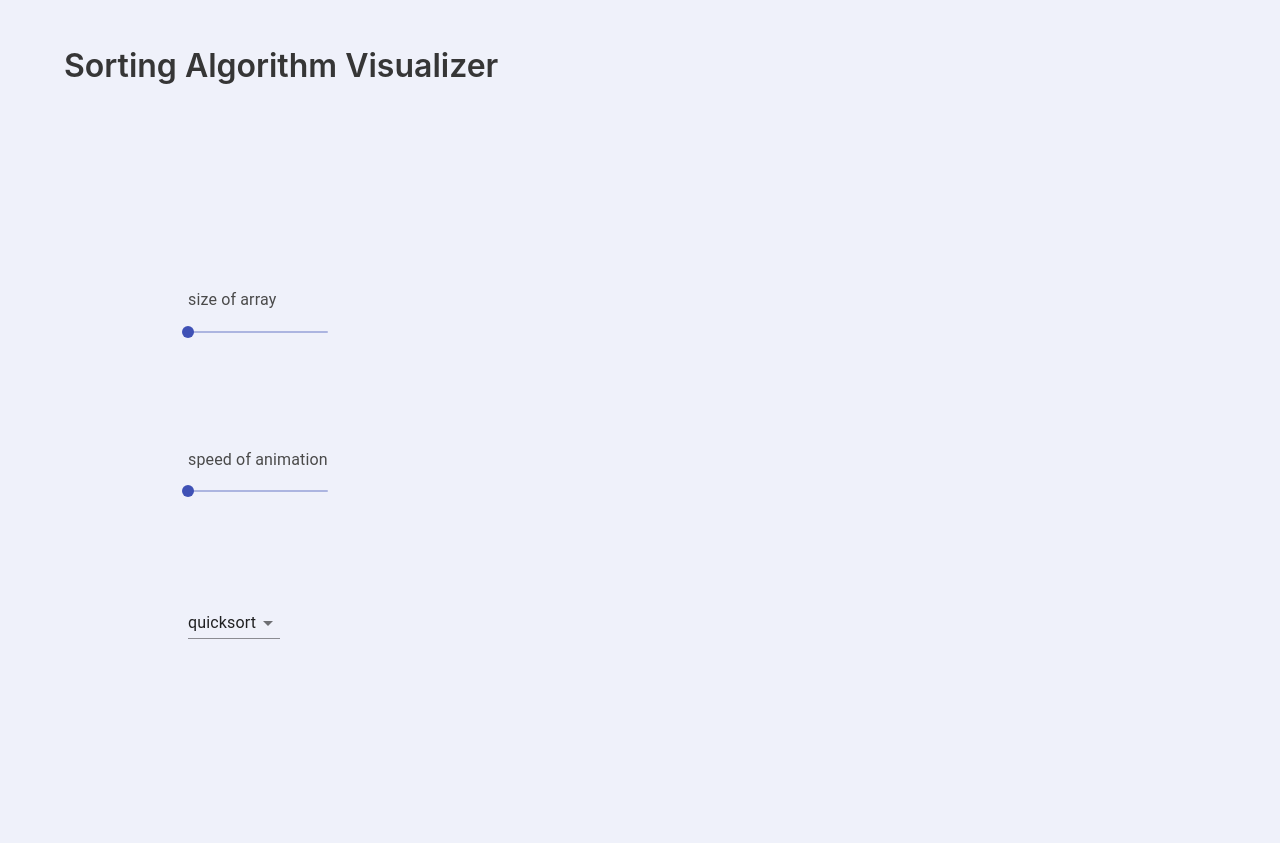
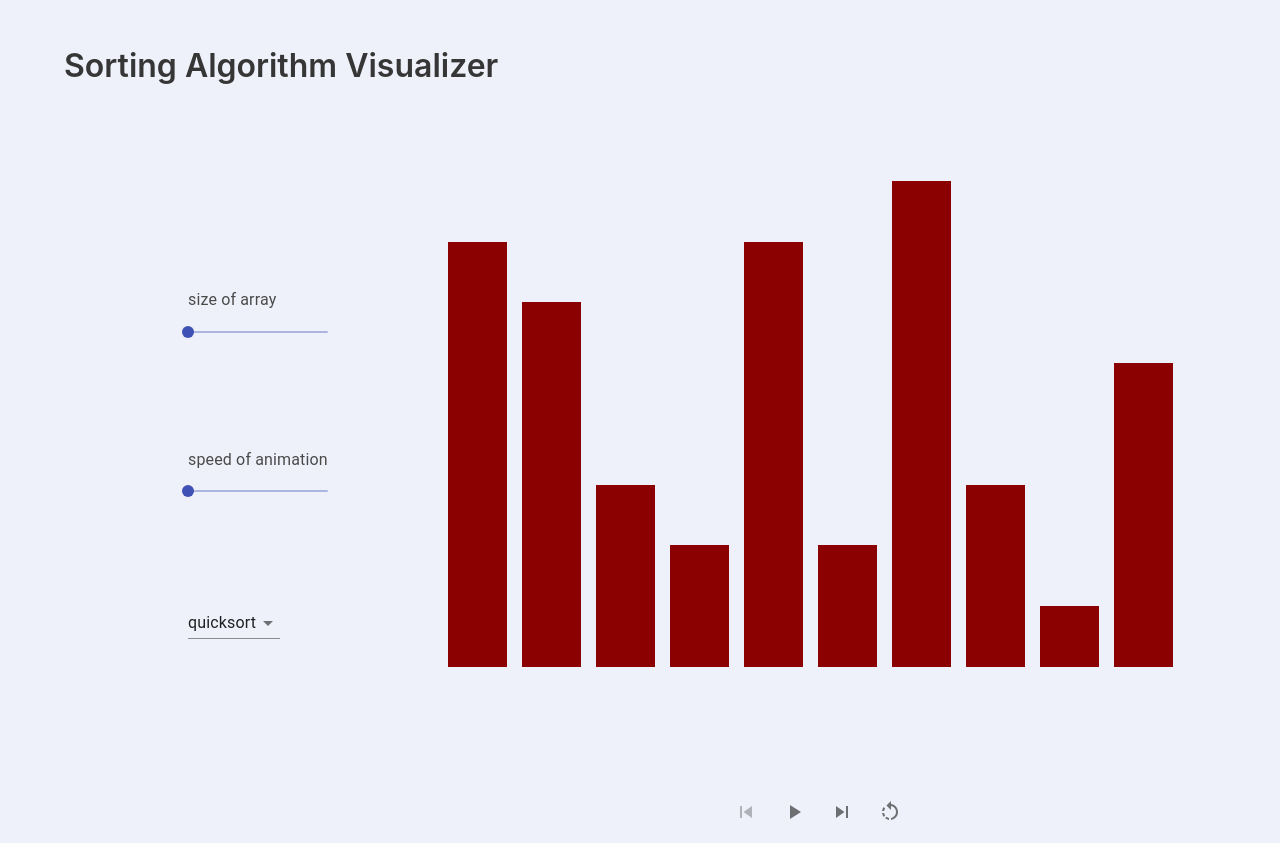
Before and after one commit to belluma/sort_algorithm_visualizer, a React (Create React App) app: page / in a window 1280 px wide. Built offline with nearby package versions, Linux system fonts and the light colour scheme.

Commit message:
load animation on start

```diff
--- a/src/App.tsx
+++ b/src/App.tsx
@@ -16,35 +16,36 @@ function App() {
 
     const [toBeSorted, setToBeSorted] = useState<number[]>(createRandomArray(10));
     const [algorithmOptions, setAlgorithmOptions] = useState(algorithms);
-    // const [sortWith, setSortWith] = useState(algorithms[0].getAnimation);
     const [animation, setAnimation] = useState<Step[]>([])
-
-    const [state, setState] = useState<iState>({
+    const [playback, setPlayback] = useState<iState>({
         speed: 1,
         step: 0,
         play: false,
     });
     useEffect(() => {
-        setState({
-            ...state,
-            // animation: state.selectedAlgorithm([...toBeSorted]),
+        getAnimation();
+    }, []);
+
+    useEffect(() => {
+        setPlayback({
+            ...playback,
             step: 0,
             play: false,
         });
-    }, [state.selectedAlgorithm, toBeSorted]);
+    }, [algorithmOptions, animation, toBeSorted]);
 
     useEffect(() => {
         const animate = () => {
-            setState({...state, step: state.step + 1});
+            setPlayback({...playback, step: playback.step + 1});
         };
-        if (state.play) {
+        if (playback.play) {
             const timer = setTimeout(
                 () => animate(),
-                500 - (2 * state.speed ** 2 + 20 * state.speed + 95)
+                500 - (2 * playback.speed ** 2 + 20 * playback.speed + 95)
             );
             return () => clearTimeout(timer);
         }
-    }, [state.step, state.play, state.speed]);
+    }, [playback.step, playback.play, playback.speed]);
 
     const changeArrayLength = (
         event: ChangeEvent<{}>,
@@ -58,8 +59,14 @@ function App() {
         event: ChangeEvent<{}>,
         value: number | number[]
     ): void => {
-        if (typeof value === "number") setState({...state, speed: value});
+        if (typeof value === "number") setPlayback({...playback, speed: value});
     };
+    const getAnimation = (options = algorithmOptions) => {
+        const selectedAlgorithm = options.find(o => o.selected)
+        if (selectedAlgorithm) {
+            setAnimation(selectedAlgorithm.getAnimation(toBeSorted))
+        } else throw new Error()
+    }
 
     const chooseAlgorithm = (event: any): void => {
         const options = [...algorithmOptions.map(a => a.name === event.target.value ? {...a, selected: true} : {
@@ -67,40 +74,21 @@ function App() {
             selected: false
         })]
         setAlgorithmOptions(options)
-        const selectedAlgorithm = options.find(o => o.name === event.target.value)
-        if (selectedAlgorithm) {
-            setAnimation(selectedAlgorithm.getAnimation(toBeSorted))
-        } else throw new Error()
+        getAnimation(options)
     };
-    if (state.animation && state.step >= state.animation.length - 1 && state.play)
-        setState({...state, play: false});
+    if (playback.animation && playback.step >= playback.animation.length - 1 && playback.play)
+        setPlayback({...playback, play: false});
     const startPause = (): void => {
-        setState({...state, play: !state.play});
+        setPlayback({...playback, play: !playback.play});
     };
     const next = () => {
-        setState({...state, step: state.step + 1});
+        setPlayback({...playback, step: playback.step + 1});
     };
     const previous = () => {
-        setState({...state, step: state.step - 1});
+        setPlayback({...playback, step: playback.step - 1});
     };
     const reset = () => {
-        setState({...state, step: 0, play: false});
-    };
-    const animation2 = () => {
-        if (animation.length)
-            return (
-                <Animation
-                    startAnimation={startPause}
-                    next={next}
-                    previous={previous}
-                    reset={reset}
-                    play={state.play}
-                    step={animation[state.step]}
-                    start={state.step === 0}
-                    // end={state.step === animation.length - 1}
-                    end={false}
-                />
-            );
+        setPlayback({...playback, step: 0, play: false});
     };
     return (
         <section className="hero is-fullheight has-background-link-light">
@@ -118,11 +106,20 @@ function App() {
                                 changeSpeed={changeSpeed}
                                 chooseAlgorithm={chooseAlgorithm}
                                 arrayLength={toBeSorted.length}
-                                speed={state.speed}
+                                speed={playback.speed}
                                 algorithms={algorithmOptions}
                             />
                         </div>
-                        <div className="column">{animation2()}</div>
+                        <div className="column">{animation.length ? <Animation
+                            startAnimation={startPause}
+                            next={next}
+                            previous={previous}
+                            reset={reset}
+                            play={playback.play}
+                            step={animation[playback.step]}
+                            start={playback.step === 0}
+                            end={playback.step === animation.length - 1}
+                        /> : <></>}</div>
                     </div>
                 </div>
             </div>
```
